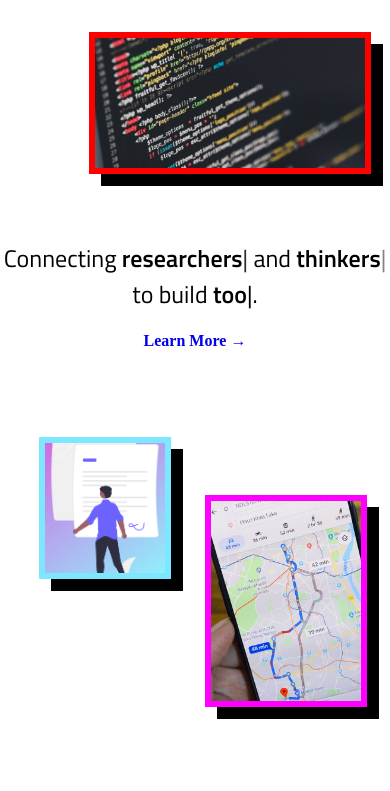
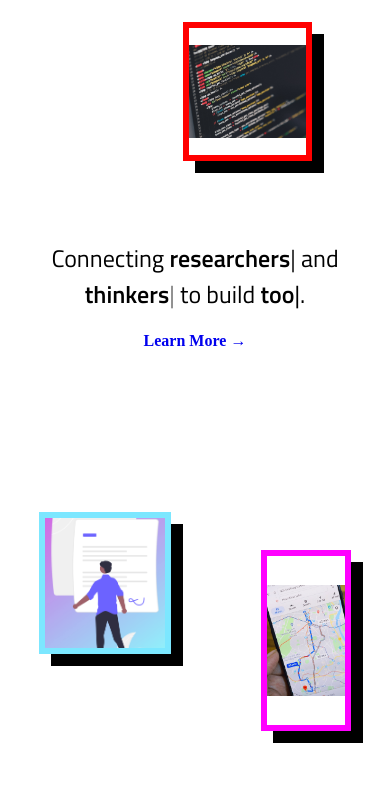
Before and after one commit to TheMiddleEnd/MiddleEndSite, a plain HTML site: page index.html in a window 390 px wide. Shown: the part 79-870 px from the top of the page. After the commit the page ends 844 px from the top, so only its background shows below. Drawn offline with nearby package versions, Linux system fonts and the light colour scheme; a web font is replaced by a local one.

Commit message:
mobile responsiveness and moved footer and contact

```diff
--- a/css/globals.css
+++ b/css/globals.css
@@ -27,6 +27,7 @@
 /* Navbar */
 
 nav {
+    position: relative;
     display: flex;
     width: 100%;
     gap: 3rem;
@@ -44,7 +45,7 @@ nav {
     display: none;
 }
 
-@media screen and (max-width: 720px) {
+@media screen and (max-width: 800px) {
     .nav-item {
         display: none;
     }
@@ -52,6 +53,8 @@ nav {
     .nav-logo {
         display: block;
         height: 50px;
+        position: relative;
+        left: 0;
     }
 
     nav {
--- a/css/index.css
+++ b/css/index.css
@@ -1,6 +1,20 @@
+html, body {
+	max-width: 100%;
+	overflow-x: hidden;
+}
+
 body {
 	position: relative;
 	height: 100vh;
+	margin: 0px;
+}
+
+.bg-img {
+	position: absolute;
+	height: 100vh;
+	width: 100vw;
+	-webkit-mask-image: -webkit-gradient(linear, left top, left bottom,
+    from(rgba(0,0,0,1)), to(rgba(0,0,0,0)));
 	/* overflow: hidden; */
 
 	background-image: url("../media/images/parallax.png");
@@ -10,28 +24,51 @@ body {
 	margin: 0px;
 }
 
-@media screen and (max-width: 900px) {
-	body {
+@media screen and (max-width: 800px) {
+	.bg-img {
 		background-image: none;
 	}
 }
 
-/* Hide Scrollbar */
+/* Scrollbar */
 
-body::-webkit-scrollbar {
+/* body::-webkit-scrollbar {
 	display: none;
 }
 
 body {
 	-ms-overflow-style: none;
 	scrollbar-width: none;
+} */
+
+/* width */
+::-webkit-scrollbar {
+  width: 10px;
+	height: 10px;
+}
+
+/* track */
+::-webkit-scrollbar-track {
+  background: #f1f1f1;
+}
+
+/* handle */
+::-webkit-scrollbar-thumb {
+  background: #888;
+  /* border-radius: 5px; */
+}
+
+/* handle on hover */
+::-webkit-scrollbar-thumb:hover {
+  background: #555;
 }
 
 /* Title Section */
 
 .title-div {
-	margin-left: 10%;
 	margin-top: 30vh;
+	width: 80vw;
+	margin-left: 10vw;
 }
 
 .main-title {
@@ -39,15 +76,13 @@ body {
 	font-size: 2.5rem;
 }
 
-@media screen and (max-width: 850px) {
+@media screen and (max-width: 800px) {
 	.main-title {
 		font-size: 1.5rem;
 	}
 
 	.title-div {
 		text-align: center;
-		margin-left: auto;
-		margin-right: auto;
 	}
 }
 
@@ -75,6 +110,15 @@ body {
 
 /* Panels */
 
+.panel-root {
+	position: absolute;
+	height: max(100vh, 600px);
+	width: 100vw;
+	left: 0;
+	top: 0;
+	z-index: -1;
+}
+
 .panel {
 	position: absolute;
 
@@ -91,21 +135,21 @@ body {
 	border: 6px solid red;
 	background-image: url("../media/images/panels/panel-1.png");
 
-	height: 180px;
-	width: 380px;
+	height: 15vh;
+	width: 30vw;
 
-	top: 8vh;
-	right: 3vw;
+	top: 15vh;
+	right: 10vw;
 }
 
 .panel-2 {
 	border: 6px solid rgb(255, 255, 0);
 	background-image: url("../media/images/panels/panel-2.png");
 
-	width: 280px;
-	height: 180px;
+	width: 20vw;
+	height: 17vw;
 
-	bottom: 8vh;
+	bottom: 0vh;
 	left: 15vw;
 }
 
@@ -114,8 +158,8 @@ body {
 	background-image: url("../media/images/panels/panel-3.png");
 	background-size: 150%;
 
-	width: 230px;
-	height: 250px;
+	width: 20vw;
+	height: 35vh;
 
 	bottom: 5vh;
 	right: 15vw;
@@ -138,7 +182,14 @@ body {
 	left: 10vw;
 }
 
-@media screen and (max-width: 850px) {
+/*  and (min-width: 800px) */
+@media screen and (max-height: 550px) {
+	.panel-1, .panel-2, .panel-3, .panel-4 {
+		display: none;
+	}
+}
+
+@media screen and (max-width: 800px) {
 	.panel-1 {
 		top: 12vh;
 		right: 20vw;
@@ -150,32 +201,13 @@ body {
 
 	.panel-3 {
 		bottom: 4vh;
+		right: 10vw;
+		width: 20vw;
+		height: 20vh;
 	}
 
 	.panel-4 {
 		top: 70vh;
-	}
-}
-
-@media screen and (max-width: 720px) {
-	.panel-1 {
-		top: 12vh;
-		right: 5vw;
-
-		width: 270px;
-		height: 130px;
-	}
-
-	.panel-3 {
-		bottom: 8vh;
-		right: 6vw;
-
-		width: 150px;
-		height: 200px;
-	}
-
-	.panel-4 {
-		top: 60vh;
 	}
 }
 
@@ -201,6 +233,9 @@ body {
 
 	justify-content: center;
 	align-items: center;
+
+	width: 80vw;
+	padding-left: 10vw;
 }
 
 .section-title {
@@ -223,7 +258,6 @@ body {
 .our-mission {
 	margin-top: 50vh;
 	justify-content: center;
-	width: 100vw;
 }
 
 .exchange-anim {
@@ -231,7 +265,7 @@ body {
 	margin-top: 2rem;
 }
 
-@media screen and (max-width: 550px) {
+@media screen and (max-width: 800px) {
 	.our-mission-title {
 		font-size: 1.5rem;
 		padding: 0 20px;
@@ -244,13 +278,6 @@ body {
 	.our-mission-description {
 		margin: 0 1rem;
 	}
-}
-
-/* Contact Section */
-
-.contact {
-	margin-top: 10vh;
-	margin-bottom: 2rem;
 }
 
 /* Sign Up Section */
@@ -272,7 +299,8 @@ body {
 	border: none;
 	border-bottom: 2px solid rgba(118, 118, 118, 0.1);
 
-	width: 20vw;
+	width: 70vw;
+	font-size: 1.2rem;
 	text-align: center;
 
 	outline-width: 0;
@@ -356,18 +384,21 @@ body {
 /* Footer */
 
 .footer {
-	width: 100vw;
+	width: auto;
+	padding: 20px;
 
-	padding: 20px;
 	margin-top: 10vh;
+	margin-left: 0;
 
 	background-color: rgb(56, 56, 56);
 }
 
-.footer-title {
-	font-size: 4rem;
+.footer-text {
+	font-size: max(3vw, 1rem);
 	color: white;
 	font-family: "Inria Serif", serif;
+	text-align: center;
+	overflow-wrap: anywhere;
 }
 
 .return-to-top {
@@ -375,9 +406,3 @@ body {
 	text-decoration: none;
 	font-weight: bold;
 }
-
-@media screen and (max-width: 1240px) {
-	.footer {
-		display: none;
-	}
-}
--- a/index.html
+++ b/index.html
@@ -18,7 +18,7 @@
 </head>
 <body id="home">
 
-
+    <div class="bg-img"></div>
 
 
 
@@ -49,10 +49,12 @@
         </a>
     </div>
 
-    <div class="panel panel-1"></div>
-    <div class="panel panel-2"></div>
-    <div class="panel panel-3"></div>
-    <div class="panel panel-4"></div>
+    <div class="panel-root">
+        <div class="panel panel-1"></div>
+        <div class="panel panel-2"></div>
+        <div class="panel panel-3"></div>
+        <div class="panel panel-4"></div>
+    </div>
 
     <div class="section our-mission" id="our-mission">
 
@@ -108,17 +110,6 @@
 
     </div>
 
-    <div class="section contact" id="contact">
-
-        <h2 class="section-title">
-            <strong>🤝 Get in touch</strong>
-        </h2>
-
-        <h4 class="section-description">
-            the.middle.end.org@gmail.com
-        </h4>
-
-    </div>
 
 
 
@@ -126,14 +117,17 @@
 
 
 
+    <div class="section footer contact" id="contact">
 
-    <div class="section footer">
+        <h2 class="footer-text">
+            🤝 Get in touch:
+        </h2>
 
-        <h1 class="footer-title">
-            TheMiddleEnd: Here to help you connect.
-        </h1>
+        <p class="footer-text">
+            the.middle.end.org@gmail.com
+        </p>
 
-        <a class="return-to-top" href="#home">⬆ return to top...</a>
+        <!-- <a class="return-to-top" href="#home">⬆ return to top...</a> -->
 
     </div>
 
```
